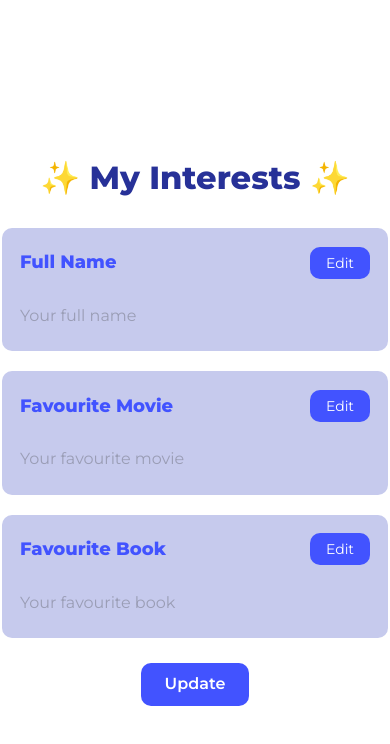
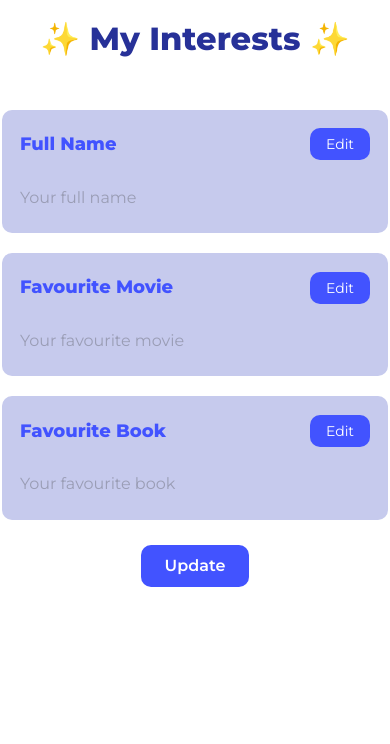
Before and after one commit to cangaramo/coding-challenge, a Vue app: page / in a window 390 px wide. Shown: the top 744 px of the page. Built offline with nearby package versions, Linux system fonts and the light colour scheme.

Commit message:
Make it responsive

```diff
--- a/src/App.vue
+++ b/src/App.vue
@@ -8,8 +8,10 @@
 #app {
   display: flex;
   flex-direction: column;
-  justify-content: center;
   text-align: center;
   min-height: 100vh;
+  @media (min-width: 576px) {
+    justify-content: center;
+  }
 }
 </style>
--- a/src/components/Form.vue
+++ b/src/components/Form.vue
@@ -91,6 +91,7 @@ export default {
   display: flex;
   flex-direction: column;
   align-items: center;
+  padding: 20px;
   &__button {
     margin-top: 15px;
   }
--- a/src/components/FormItem.vue
+++ b/src/components/FormItem.vue
@@ -70,11 +70,14 @@ export default {
 .form-item {
   display: block;
   text-align: center;
-  width: 350px;
   background: $light_purple;
   border-radius: 10px;
   padding: 18px;
   margin: 10px 0;
+  width: 100%;
+  @media (min-width: 576px) {
+    width: 350px;
+  }
   &__header {
     display: flex;
     flex-direction: row;
```
